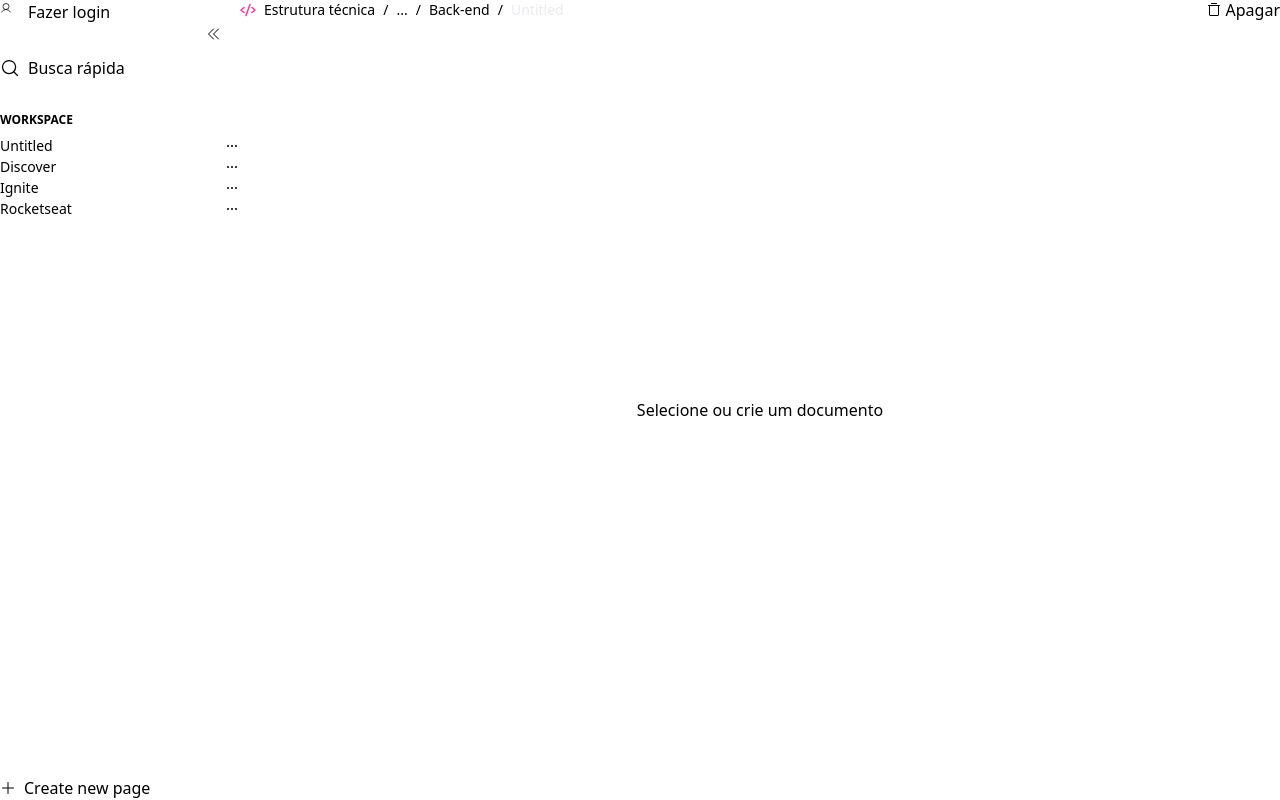
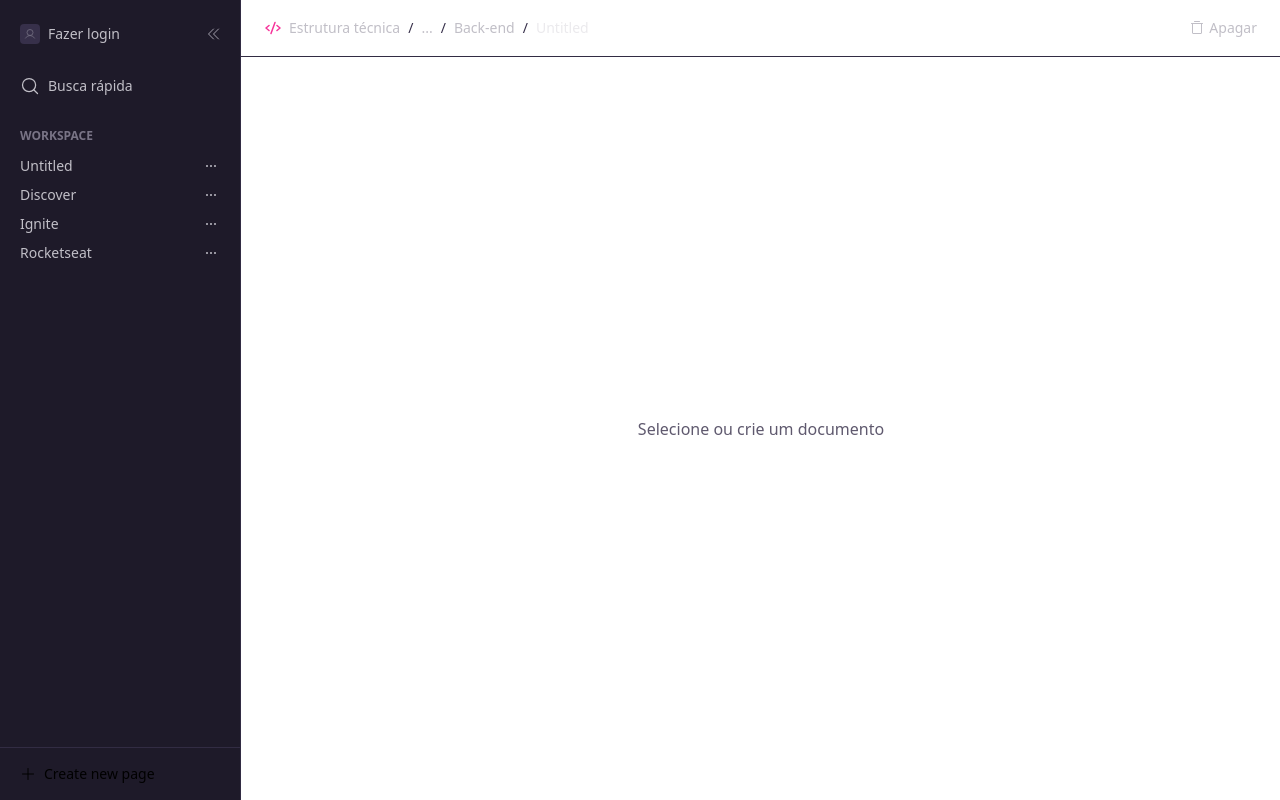
Before and after one commit to cdbarbosa/electron-project, a React (Vite) app: page / in a window 1280 px wide. Built offline with nearby package versions, Linux system fonts and the light colour scheme.

Commit message:
fix: global color style

```diff
--- a/electron.vite.config.ts
+++ b/electron.vite.config.ts
@@ -21,7 +21,7 @@ export default defineConfig({
       },
     },
     css: {
-      postcss: "./postcss.config.ts",
+      postcss: "./postcss.config.mjs",
     },
     plugins: [tailwindcss(), react()],
   },
--- /dev/null
+++ b/postcss.config.mjs
@@ -0,0 +1,5 @@
+export default {
+  plugins: {
+    "@tailwindcss/postcss": {},
+  },
+};
--- a/postcss.config.ts
+++ /dev/null
@@ -1,6 +0,0 @@
-import tailwindcss from "@tailwindcss/postcss";
-import autoprefixer from "autoprefixer";
-
-export default {
-  plugins: [tailwindcss, autoprefixer],
-};
--- a/src/renderer/src/components/Header/Breadcrumbs/Item.tsx
+++ b/src/renderer/src/components/Header/Breadcrumbs/Item.tsx
@@ -12,8 +12,8 @@ export function Item({ isActive = false, children }: ItemProps) {
   return (
     <Comp
       href="#"
-      className={clsx("inline-flex items-center gap-2 hover:text-[#ebeaed]", {
-        "text-[#ebeaed]": isActive,
+      className={clsx("inline-flex items-center gap-2 hover:text-rotion-50", {
+        "text-rotion-50": isActive,
       })}
     >
       {children}
--- a/src/renderer/src/styles/global.css
+++ b/src/renderer/src/styles/global.css
@@ -1,3 +1,14 @@
 @import "tailwindcss";
-@import "tailwindcss/preflight";
-@tailwind utilities;
+
+@theme {
+  --color-rotion-50: #ebeaed;
+  --color-rotion-100: #c1bfc7;
+  --color-rotion-200: #a3a0ac;
+  --color-rotion-300: #797486;
+  --color-rotion-400: #5f596e;
+  --color-rotion-500: #37304a;
+  --color-rotion-600: #322c43;
+  --color-rotion-700: #272235;
+  --color-rotion-800: #1e1a29;
+  --color-rotion-900: #17141f;
+}
--- a/tailwind.config.ts
+++ /dev/null
@@ -1,28 +0,0 @@
-/** @type import('tailwindcss').Config */
-import type { Config } from "tailwindcss";
-
-module.exports = {
-  content: ["./src/**/*.tsx"],
-  theme: {
-    extend: {
-      fontFamily: {
-        sans: "Inter, sans-serif",
-      },
-      colors: {
-        rotion: {
-          50: "#ebeaed",
-          100: "#c1bfc7",
-          200: "#a3a0ac",
-          300: "#797486",
-          400: "#5f596e",
-          500: "#37304a",
-          600: "#322c43",
-          700: "#272235",
-          800: "#1e1a29",
-          900: "#17141f",
-        },
-      },
-    },
-  },
-  plugins: [],
-} satisfies Config;
```
